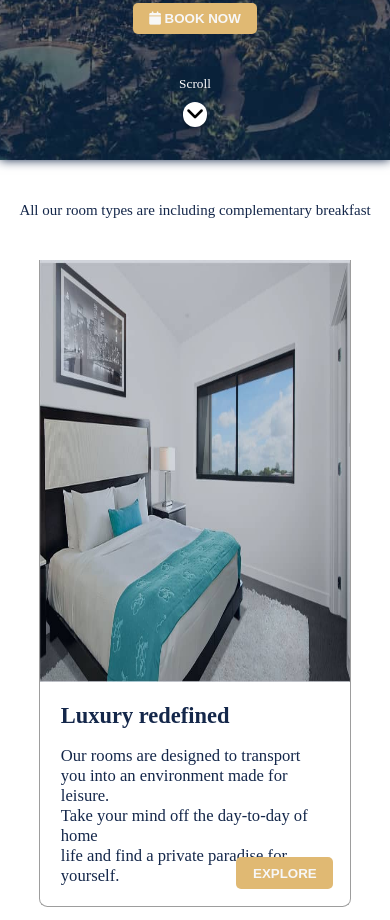
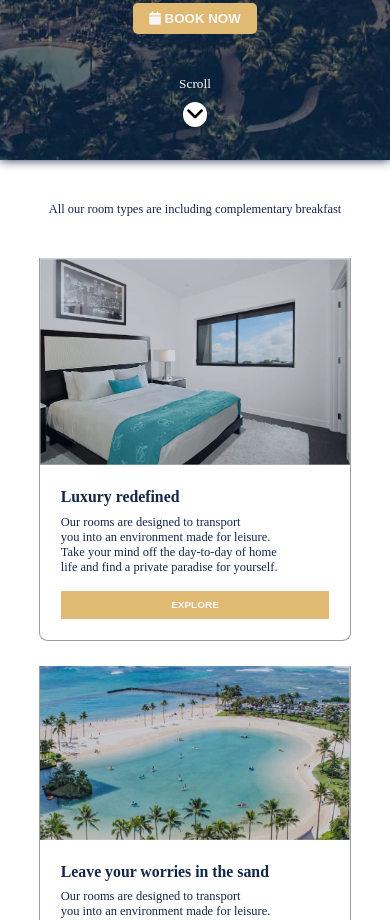
Before and after one commit to devshashtag/luxury-hotels, a plain HTML site: page index.html in a window 390 px wide. Shown: the part 684-1604 px from the top of the page. Drawn offline with Linux system fonts and the light colour scheme.

Commit message:
main-page font-size changed

```diff
--- a/assets/css/styles.css
+++ b/assets/css/styles.css
@@ -425,13 +425,6 @@ a {
   align-items: center;
   margin: 5rem 0;
   gap: 3rem;
-}
-
-.main__home * {
-  -webkit-transition: none !important;
-  -moz-transition: none !important;
-  -o-transition: none !important;
-  transition: none !important;
 }
 
 .home__title {
@@ -1027,10 +1020,13 @@ a {
   }
 
   .explore__info {
-    position: relative;
     padding: 2.5rem;
     border: none;
     width: 100%;
+  }
+
+  .info--title {
+    font-size: 2.5rem;
   }
 
   .info--title > br {
@@ -1043,13 +1039,13 @@ a {
 
   .explore__image {
     width: 100%;
-    height: 50vh;
+    height: auto;
   }
 
   .info--btn {
-    position: absolute;
-    right: 2rem;
-    bottom: 2.1rem;
+    margin-left: auto;
+    width: 100%;
+    padding: 1.4rem;
   }
   /* end of main home */
 
@@ -1074,4 +1070,26 @@ a {
     font-size: 1.5rem;
   }
   /* end of testimonials*/
+
+  /* main home */
+  .home__title {
+    font-size: 1.5rem;
+  }
+
+  .info--title  {
+    font-size: 1.9rem;
+  }
+
+  .info--content {
+    font-size: 1.5rem;
+    margin-top: -1rem;
+  }
+
+  .info--btn {
+    padding: 1rem;
+    font-size: 1.2rem;
+    border-radius: 0;
+  }
+  /* end of main home */
+
 }
```
Also changed, not shown: index.html (+1 -1 lines).
